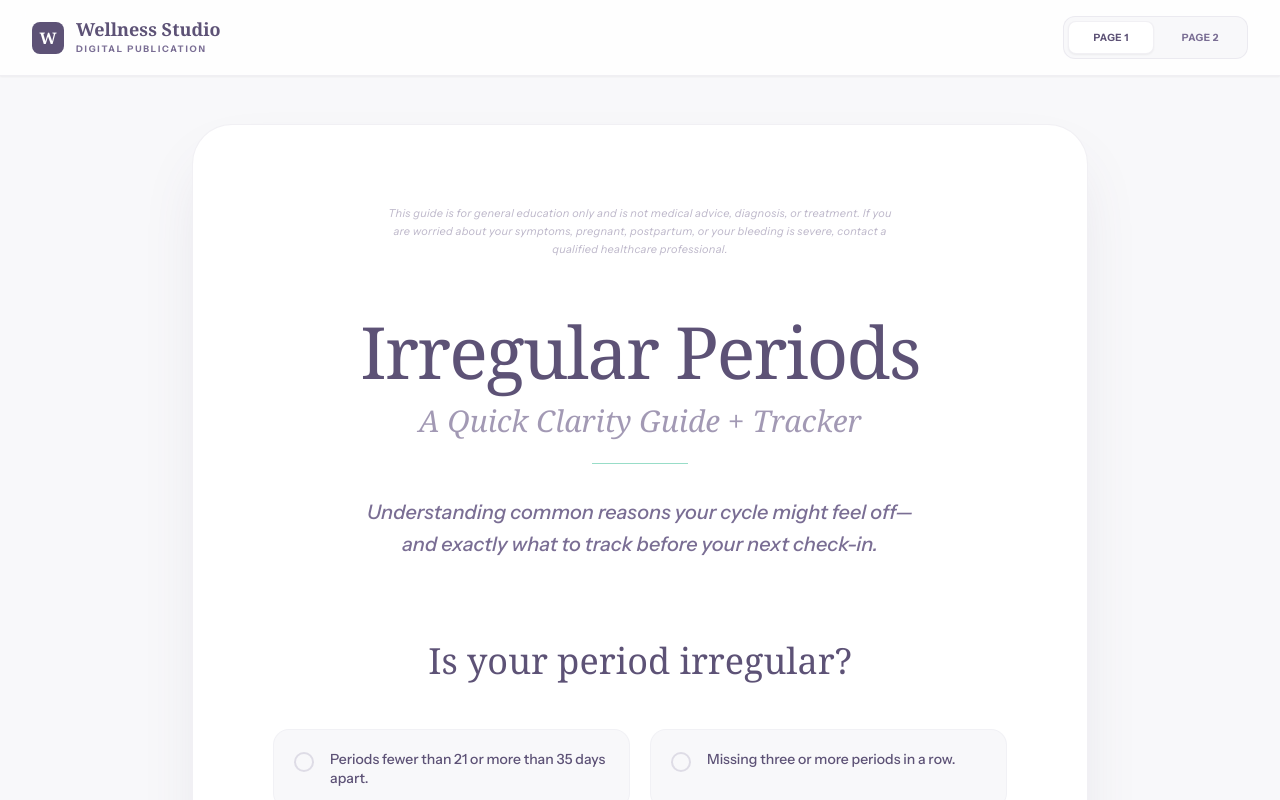
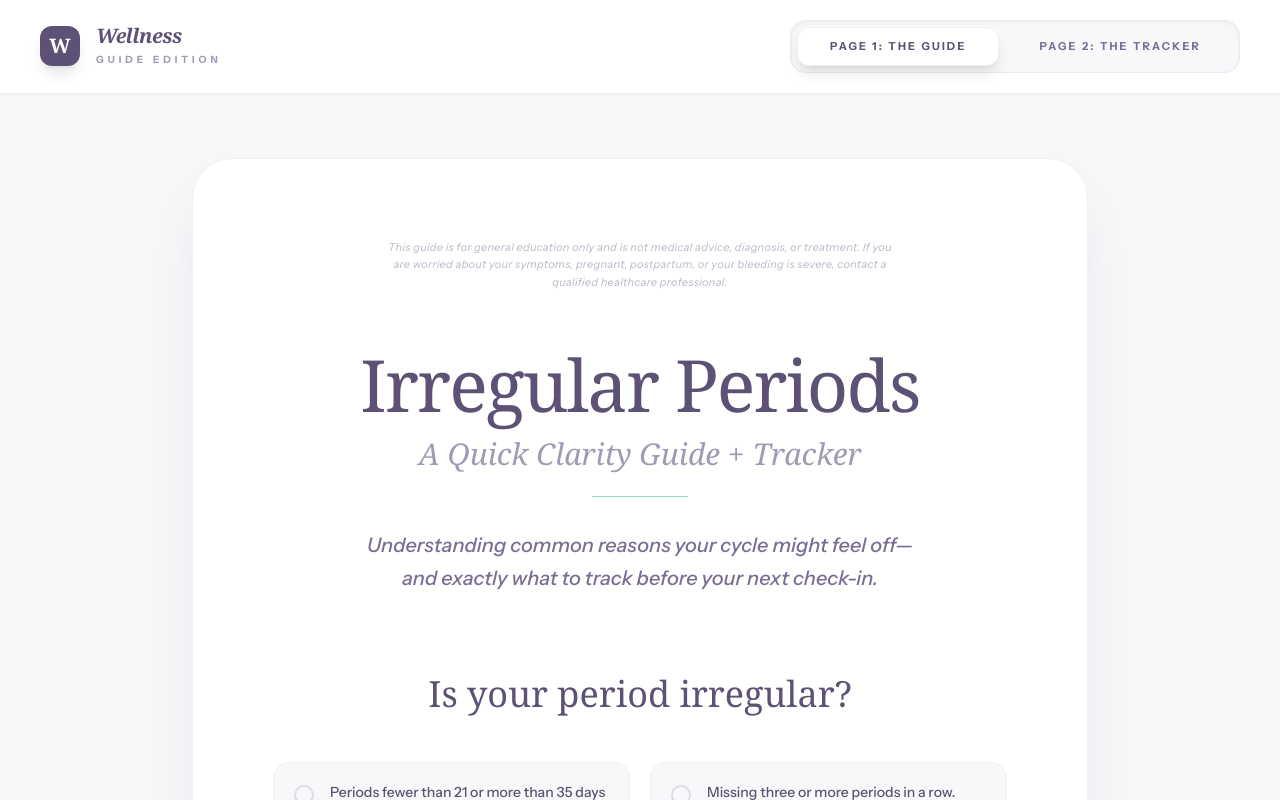
Before and after one commit to eleni-art/irreg-per--guide, a React (Vite) app: page / in a window 1280 px wide. Shown: the top 800 px of the page. Built offline with nearby package versions, Linux system fonts and the light colour scheme.

Commit message:
Update App.tsx
Signed-off-by: eleni-art <eleni@alluratechnologies.com>

```diff
--- a/App.tsx
+++ b/App.tsx
@@ -25,6 +25,7 @@ const App: React.FC = () => {
     if (!contentRef.current) return;
     const observer = new ResizeObserver((entries) => {
       for (let entry of entries) {
+        // Use scrollHeight to ensure we capture the full content including sources
         setContentHeight(entry.target.scrollHeight);
       }
     });
@@ -34,41 +35,42 @@ const App: React.FC = () => {
 
   return (
     <div className="min-h-screen flex flex-col bg-[#F8F8FA] overflow-x-hidden">
-      <header className="sticky top-0 z-50 bg-white/80 backdrop-blur-md border-b border-[#7A6E94]/10 px-8 py-4 flex justify-between items-center shadow-sm">
-        <div className="flex items-center gap-3">
-          <div className="w-8 h-8 bg-[#5D5276] rounded-lg flex items-center justify-center text-white font-serif font-bold">W</div>
+      <header className="sticky top-0 z-50 bg-white/90 backdrop-blur-xl border-b border-[#7A6E94]/10 px-10 py-5 flex justify-between items-center shadow-sm">
+        <div className="flex items-center gap-4">
+          <div className="w-10 h-10 bg-[#5D5276] rounded-[12px] flex items-center justify-center text-white font-serif font-bold text-xl shadow-lg">W</div>
           <div>
-            <h1 className="font-serif text-lg font-bold text-[#5D5276] leading-none text-left">Wellness Studio</h1>
-            <p className="text-[9px] text-[#7A6E94] uppercase tracking-[0.2em] font-black mt-1 text-left">Digital Publication</p>
+            <h1 className="font-serif text-xl font-black text-[#5D5276] leading-none text-left tracking-tight italic">Wellness</h1>
+            <p className="text-[10px] text-[#7A6E94] uppercase tracking-[0.4em] font-black mt-1.5 text-left opacity-70">Guide Edition</p>
           </div>
         </div>
 
-        <nav className="flex gap-1 bg-[#F8F8FA] p-1 rounded-xl border border-[#7A6E94]/10">
+        <nav className="flex gap-2 bg-[#F8F8FA] p-1.5 rounded-2xl border border-[#7A6E94]/10 shadow-inner">
           <button
             onClick={() => setActivePage('PAGE_1')}
-            className={`px-6 py-2 rounded-lg text-[10px] font-bold uppercase tracking-wider transition-all ${activePage === 'PAGE_1' ? 'bg-white text-[#5D5276] shadow-sm border border-[#7A6E94]/10' : 'text-[#7A6E94] hover:bg-white/50'}`}
+            className={`px-8 py-2.5 rounded-xl text-[11px] font-black uppercase tracking-[0.2em] transition-all duration-300 ${activePage === 'PAGE_1' ? 'bg-white text-[#5D5276] shadow-lg border border-[#7A6E94]/10' : 'text-[#7A6E94] hover:bg-white/50'}`}
           >
-            Page 1
+            Page 1: The Guide
           </button>
           <button
             onClick={() => setActivePage('PAGE_2')}
-            className={`px-6 py-2 rounded-lg text-[10px] font-bold uppercase tracking-wider transition-all ${activePage === 'PAGE_2' ? 'bg-white text-[#5D5276] shadow-sm border border-[#7A6E94]/10' : 'text-[#7A6E94] hover:bg-white/50'}`}
+            className={`px-8 py-2.5 rounded-xl text-[11px] font-black uppercase tracking-[0.2em] transition-all duration-300 ${activePage === 'PAGE_2' ? 'bg-white text-[#5D5276] shadow-lg border border-[#7A6E94]/10' : 'text-[#7A6E94] hover:bg-white/50'}`}
           >
-            Page 2
+            Page 2: The Tracker
           </button>
         </nav>
       </header>
 
-      <main className="flex-grow flex flex-col items-center py-12 px-6">
+      <main className="flex-grow flex flex-col items-center py-16 px-8">
         <div
           className="flex justify-center w-full"
           style={{
             height: `${contentHeight * scale}px`,
-            transition: 'height 0.3s ease-out'
+            transition: 'height 0.5s cubic-bezier(0.4, 0, 0.2, 1)'
           }}
         >
           <div
             ref={contentRef}
+            className="animate-in fade-in zoom-in-95 duration-700 ease-out"
             style={{
               width: `${targetWidth}px`,
               transform: `scale(${scale})`,
@@ -81,9 +83,9 @@ const App: React.FC = () => {
         </div>
       </main>
 
-      <footer className="py-12 px-8 text-center border-t border-[#7A6E94]/10 bg-white">
-        <p className="text-[#7A6E94] text-[10px] font-bold uppercase tracking-[0.4em] mb-4">
-          Wellness Magazine &copy; 2024
+      <footer className="py-16 px-10 text-center border-t border-[#7A6E94]/10 bg-white">
+        <p className="text-[#7A6E94] text-[11px] font-black uppercase tracking-[0.5em] mb-4 opacity-40 italic">
+          Wellness Magazine Workspace &copy; 2024
         </p>
       </footer>
     </div>
```
